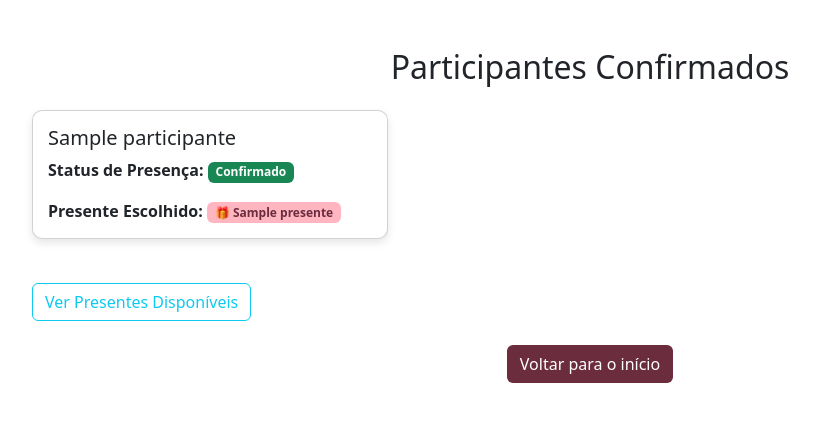
After one commit to MarcosViniicius/15anos, a Flask app: page /confirmados in a window 1280 px wide. The commit adds this page. Shown: the top 430 px of the page, without its empty margins (50-869 px from the left). Run offline with Flask 3, Linux system fonts and the light colour scheme; a database or web service that is not in the repository returns one stand-in record (values such as "Sample title"); some libraries are stand-ins or nearby versions.

Commit message:
ajustes para melhor usabilidade!

```diff
--- a/index.py
+++ b/index.py
@@ -1,14 +1,22 @@
-from flask import Flask, render_template, request, redirect, url_for
+from flask import Flask, render_template, request, redirect, url_for, flash
 from dotenv import load_dotenv
 import os
 import psycopg2
+from psycopg2 import pool
 import urllib.parse
+from datetime import datetime
+import logging
+
+# Configuração de logging
+logging.basicConfig(level=logging.INFO, format='%(asctime)s - %(name)s - %(levelname)s - %(message)s')
+logger = logging.getLogger(__name__)
 
 # Carregar variáveis de ambiente
 load_dotenv()
 
 # Configuração do Flask
 app = Flask(__name__)
+app.secret_key = os.getenv("SECRET_KEY", "chave_secreta_padrao")  # Necessário para flash messages
 
 # Obter variáveis de ambiente
 USER = os.getenv("user")
@@ -17,85 +25,193 @@ HOST = os.getenv("host")
 PORT = os.getenv("port")
 DBNAME = os.getenv("dbname")
 
-# Conectar ao banco de dados do Supabase
+# Pool de conexões para gerenciar conexões com o banco de dados
 try:
-    connection = psycopg2.connect(
+    connection_pool = psycopg2.pool.SimpleConnectionPool(
+        1,  # minconn
+        10,  # maxconn
         user=USER,
         password=PASSWORD,
         host=HOST,
         port=PORT,
         dbname=DBNAME
     )
-    print("Conexão bem-sucedida!")
+    logger.info("Pool de conexões inicializado com sucesso!")
+except Exception as e:
+    logger.error(f"Erro ao inicializar o pool de conexões: {e}")
+    connection_pool = None
 
-    # Criar o cursor
-    cursor = connection.cursor()
+def get_db_connection():
+    """Obtém uma conexão do pool e retorna a conexão e o cursor"""
+    if connection_pool:
+        try:
+            conn = connection_pool.getconn()
+            cursor = conn.cursor()
+            return conn, cursor
+        except Exception as e:
+            logger.error(f"Erro ao obter conexão do pool: {e}")
+            return None, None
+    return None, None
 
-    # Exemplo de consulta para verificar a conexão
-    cursor.execute("SELECT NOW();")
-    result = cursor.fetchone()
-    print("Hora Atual:", result)
-
-except Exception as e:
-    print(f"Falha ao conectar: {e}")
+def release_db_connection(conn):
+    """Devolve a conexão ao pool"""
+    if connection_pool and conn:
+        connection_pool.putconn(conn)
 
 @app.route('/')
 def index():
-    # Consultar participantes diretamente no banco de dados
-    cursor.execute("SELECT id, nome, confirmado, presente, data_confirmacao FROM participante;")
-    participantes = cursor.fetchall()
+    conn, cursor = get_db_connection()
+    participantes = []
+    presentes_disponiveis = []
 
-    # Obter os presentes já selecionados
-    cursor.execute("SELECT DISTINCT presente FROM participante WHERE presente IS NOT NULL")
-    presentes_selecionados = [row[0] for row in cursor.fetchall()]
+    try:
+        if cursor:
+            # Consultar participantes
+            cursor.execute("SELECT id, nome, confirmado, presente, data_confirmacao FROM participante;")
+            participantes = cursor.fetchall()
 
-    # Consultar presentes disponíveis no banco de dados
-    cursor.execute("SELECT nome FROM presentes WHERE disponivel = TRUE;")
-    presentes_disponiveis = [row[0] for row in cursor.fetchall()]
+            # Obter os presentes já selecionados
+            cursor.execute("SELECT DISTINCT presente FROM participante WHERE presente IS NOT NULL")
+            presentes_selecionados = [row[0] for row in cursor.fetchall()]
 
-    # Filtrar os presentes disponíveis removendo os já selecionados
-    presentes_disponiveis = [p for p in presentes_disponiveis if p not in presentes_selecionados]
+            # Consultar presentes disponíveis
+            cursor.execute("SELECT nome FROM presentes WHERE disponivel = TRUE;")
+            todos_presentes = [row[0] for row in cursor.fetchall()]
+
+            # Filtrar os presentes disponíveis removendo os já selecionados
+            presentes_disponiveis = [p for p in todos_presentes if p not in presentes_selecionados]
+        else:
+            flash("Não foi possível conectar ao banco de dados. Tente novamente mais tarde.", "error")
+    except Exception as e:
+        logger.error(f"Erro ao consultar dados: {e}")
+        flash(f"Ocorreu um erro ao carregar os dados. Por favor, tente novamente.", "error")
+    finally:
+        release_db_connection(conn)
 
     return render_template('index.html', participantes=participantes, disponiveis=presentes_disponiveis)
+
+@app.route('/confirmados')
+def confirmados():
+    conn, cursor = get_db_connection()
+    participantes_confirmados = []
+    presentes_disponiveis = []
+
+    try:
+        if cursor:
+            # Consultar os participantes confirmados
+            cursor.execute("SELECT id, nome, confirmado, presente, data_confirmacao FROM participante WHERE confirmado = TRUE;")
+            participantes_confirmados = cursor.fetchall()
+
+            # Consultar os presentes disponíveis
+            cursor.execute("SELECT nome FROM presentes WHERE disponivel = TRUE;")
+            presentes_disponiveis = [row[0] for row in cursor.fetchall()]
+
+    except Exception as e:
+        logger.error(f"Erro ao consultar dados: {e}")
+        flash(f"Ocorreu um erro ao carregar os dados. Por favor, tente novamente.", "error")
+    finally:
+        release_db_connection(conn)
+
+    return render_template('confirmados.html', participantes=participantes_confirmados, disponiveis=presentes_disponiveis)
+
 
 
 @app.route('/confirmar', methods=['POST'])
 def confirmar():
-    nome = request.form['nome']
-    confirmado = request.form['confirmado']
-    presente = request.form.get('presente')
+    conn, cursor = get_db_connection()
+    try:
+        if not cursor:
+            flash("Erro de conexão com o banco de dados.", "error")
+            return redirect(url_for('index'))
 
-    # Convertendo 'sim'/'não' para booleano
-    if confirmado == 'sim':
-        confirmado = True
-    elif confirmado == 'nao':
-        confirmado = False
+        nome = request.form.get('nome', '').strip()
+        confirmado = request.form.get('confirmado', '')
+        presente = request.form.get('presente')
 
-    # Inserir dados no banco de dados
-    cursor.execute(
-        "INSERT INTO participante (nome, confirmado, presente) VALUES (%s, %s, %s)",
-        (nome, confirmado, presente)
-    )
+        # Validações básicas
+        if not nome:
+            flash("Nome é obrigatório.", "error")
+            return redirect(url_for('index'))
 
-    # Marcar o presente como indisponível
-    if presente:
-        cursor.execute("UPDATE presentes SET disponivel = FALSE WHERE nome = %s", (presente,))
-        connection.commit()
+        # Convertendo 'sim'/'não' para booleano
+        if confirmado == 'sim':
+            confirmado = True
+        elif confirmado == 'nao':
+            confirmado = False
+        else:
+            flash("Confirmação inválida.", "error")
+            return redirect(url_for('index'))
 
-    connection.commit()
+        # Verificar se o presente ainda está disponível, se um foi selecionado
+        if presente:
+            cursor.execute("SELECT disponivel FROM presentes WHERE nome = %s", (presente,))
+            result = cursor.fetchone()
+            if not result or not result[0]:
+                flash(f"O presente '{presente}' não está mais disponível. Por favor, escolha outro.", "error")
+                return redirect(url_for('index'))
 
-    return redirect('/')
+        # Inserir dados no banco de dados com timestamp atual
+        cursor.execute(
+            "INSERT INTO participante (nome, confirmado, presente, data_confirmacao) VALUES (%s, %s, %s, %s)",
+            (nome, confirmado, presente, datetime.now())
+        )
 
+        # Marcar o presente como indisponível
+        if presente:
+            cursor.execute("UPDATE presentes SET disponivel = FALSE WHERE nome = %s", (presente,))
+
+        conn.commit()
+        flash("Confirmação realizada com sucesso!", "success")
+    except psycopg2.Error as e:
+        conn.rollback()
+        logger.error(f"Erro no banco de dados: {e}")
+        flash("Ocorreu um erro ao processar sua confirmação. Por favor, tente novamente.", "error")
+    except Exception as e:
+        conn.rollback()
+        logger.error(f"Erro ao confirmar participação: {e}")
+        flash("Ocorreu um erro inesperado. Por favor, tente novamente.", "error")
+    finally:
+        release_db_connection(conn)
+
+    return redirect(url_for('index'))
 
 @app.route('/calendar-link')
 def calendar_link():
-    event_title = urllib.parse.quote("Aniversário da Ana")
-    location = urllib.parse.quote("Rua Exemplo, 123, Natal - RN")
-    details = urllib.parse.quote("Venha comemorar comigo!")
-    start = '20250603T190000Z'
-    end = '20250603T230000Z'
-    link = f"https://www.google.com/calendar/render?action=TEMPLATE&text={event_title}&dates={start}/{end}&details={details}&location={location}&sf=true&output=xml"
-    return redirect(link)
+    try:
+        event_title = urllib.parse.quote("Aniversário da Ana")
+        location = urllib.parse.quote("Rua Exemplo, 123, Natal - RN")
+        details = urllib.parse.quote("Venha comemorar comigo!")
+        start = '20250603T190000Z'
+        end = '20250603T230000Z'
+        link = f"https://www.google.com/calendar/render?action=TEMPLATE&text={event_title}&dates={start}/{end}&details={details}&location={location}&sf=true&output=xml"
+        return redirect(link)
+    except Exception as e:
+        logger.error(f"Erro ao gerar link do calendário: {e}")
+        flash("Não foi possível gerar o link para o calendário.", "error")
+        return redirect(url_for('index'))
+
+@app.errorhandler(404)
+def page_not_found(e):
+    return render_template('404.html'), 404
+
+@app.errorhandler(500)
+def internal_server_error(e):
+    return render_template('500.html'), 500
+
+# Função para fechar o pool de conexões quando a aplicação for encerrada
+def close_pool():
+    try:
+        if connection_pool:
+            connection_pool.closeall()
+    except Exception as e:
+        logger.error(f"Erro ao fechar o pool de conexões: {e}")
+
+def reconnect_pool():
+    global connection_pool
+    if connection_pool is None or connection_pool.closed:
+        # Criar o pool novamente
+        connection_pool = psycopg2.pool.SimpleConnectionPool(minconn=1, maxconn=10, user='user', password='password', host='localhost', database='mydb')
+
 
 # Renomear para 'application' como esperado pelo Vercel
 application = app
--- /dev/null
+++ b/templates/confirmados.html
@@ -0,0 +1,98 @@
+<!DOCTYPE html>
+<html lang="pt-br">
+  <head>
+    <meta charset="UTF-8" />
+    <meta name="viewport" content="width=device-width, initial-scale=1.0" />
+    <title>Participantes Confirmados - 15 Anos da Princesa</title>
+    <link
+      href="https://cdn.jsdelivr.net/npm/bootstrap@5.3.3/dist/css/bootstrap.min.css"
+      rel="stylesheet"
+    />
+    <style>
+      .card {
+        box-shadow: 0 4px 8px rgba(0, 0, 0, 0.1);
+        margin-bottom: 20px;
+        padding: 15px;
+        border-radius: 10px;
+      }
+      .badge-custom {
+        background-color: #ffb6c1;
+        color: #6b2c3e;
+      }
+      .list-group-item {
+        border-radius: 8px;
+        margin: 4px 0;
+      }
+      .btn-back {
+        background-color: #6b2c3e;
+        color: white;
+      }
+      .btn-back:hover {
+        background-color: #a85c74;
+      }
+    </style>
+  </head>
+  <body>
+    <div class="container py-5">
+      <h2 class="text-center mb-4">Participantes Confirmados</h2>
+
+      <!-- Exibição dos participantes -->
+      <div class="row">
+        {% for p in participantes %}
+        <div class="col-md-6 col-lg-4">
+          <div class="card">
+            <h5 class="card-title">{{ p[1] }}</h5>
+            <p class="card-text">
+              <strong>Status de Presença:</strong>
+              {% if p[2] %}
+              <span class="badge bg-success">Confirmado</span>
+              {% else %}
+              <span class="badge bg-danger">Não Confirmado</span>
+              {% endif %}
+            </p>
+
+            {% if p[3] %}
+            <p class="card-text">
+              <strong>Presente Escolhido:</strong>
+              <span class="badge badge-custom">🎁 {{ p[3] }}</span>
+            </p>
+            {% endif %}
+          </div>
+        </div>
+        {% endfor %}
+      </div>
+
+      <!-- Ver Presentes Disponíveis -->
+      <div class="mt-4">
+        <button
+          class="btn btn-outline-info"
+          type="button"
+          data-bs-toggle="collapse"
+          data-bs-target="#presentesDisponiveis"
+          aria-expanded="false"
+          aria-controls="presentesDisponiveis"
+        >
+          Ver Presentes Disponíveis
+        </button>
+        <div class="collapse mt-3" id="presentesDisponiveis">
+          <div class="card card-body">
+            <h5>Presentes Disponíveis:</h5>
+            <ul class="list-group">
+              {% for item in disponiveis %}
+              <li class="list-group-item">{{ item }}</li>
+              {% endfor %}
+            </ul>
+          </div>
+        </div>
+      </div>
+
+      <div class="mt-4 text-center">
+        <a href="{{ url_for('index') }}" class="btn btn-back"
+          >Voltar para o início</a
+        >
+      </div>
+    </div>
+
+    <script src="https://cdn.jsdelivr.net/npm/bootstrap@5.3.3/dist/js/bootstrap.bundle.min.js"></script>
+  </body>
+</html>
```
Also changed, not shown: static/style.css (+60 -0 lines), templates/index.html (+16 -60 lines).
